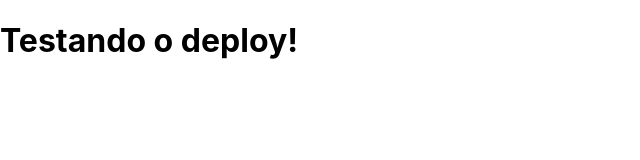
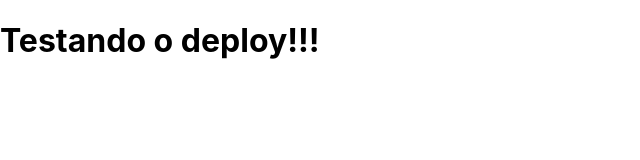
Before and after one commit to KKatsuragii/test-ntt-data, a React (Create React App) app: page / in a window 1280 px wide. Shown: the top 160 px of the page, without its empty margins (0-640 px from the left). Built offline with nearby package versions, Linux system fonts and the light colour scheme.

Commit message:
testando deploy

```diff
--- a/src/App.js
+++ b/src/App.js
@@ -3,7 +3,7 @@ import React from 'react';
 function App() {
   return (
     <div>
-      <h1>Testando o deploy!</h1>
+      <h1>Testando o deploy!!!</h1>
     </div>
   );
 }
```
